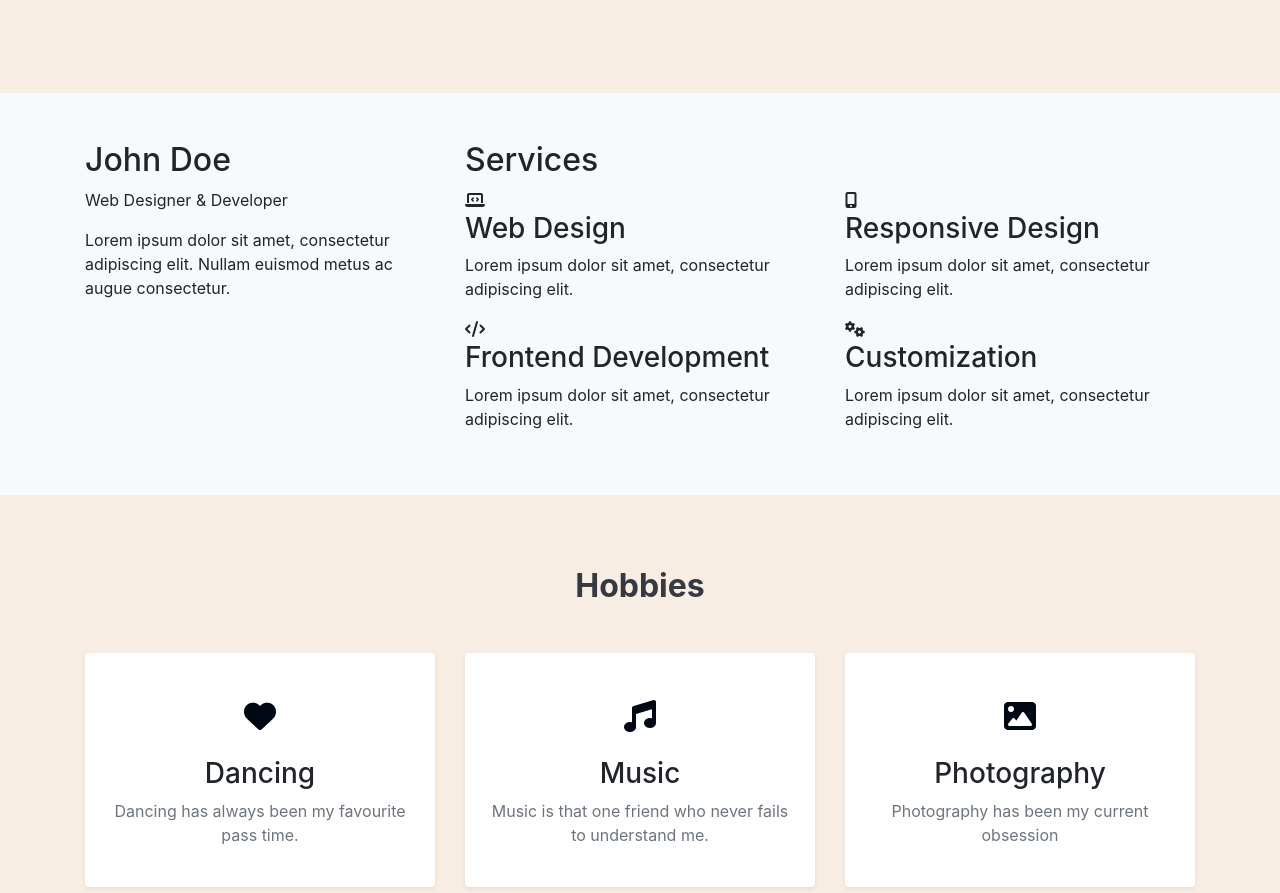
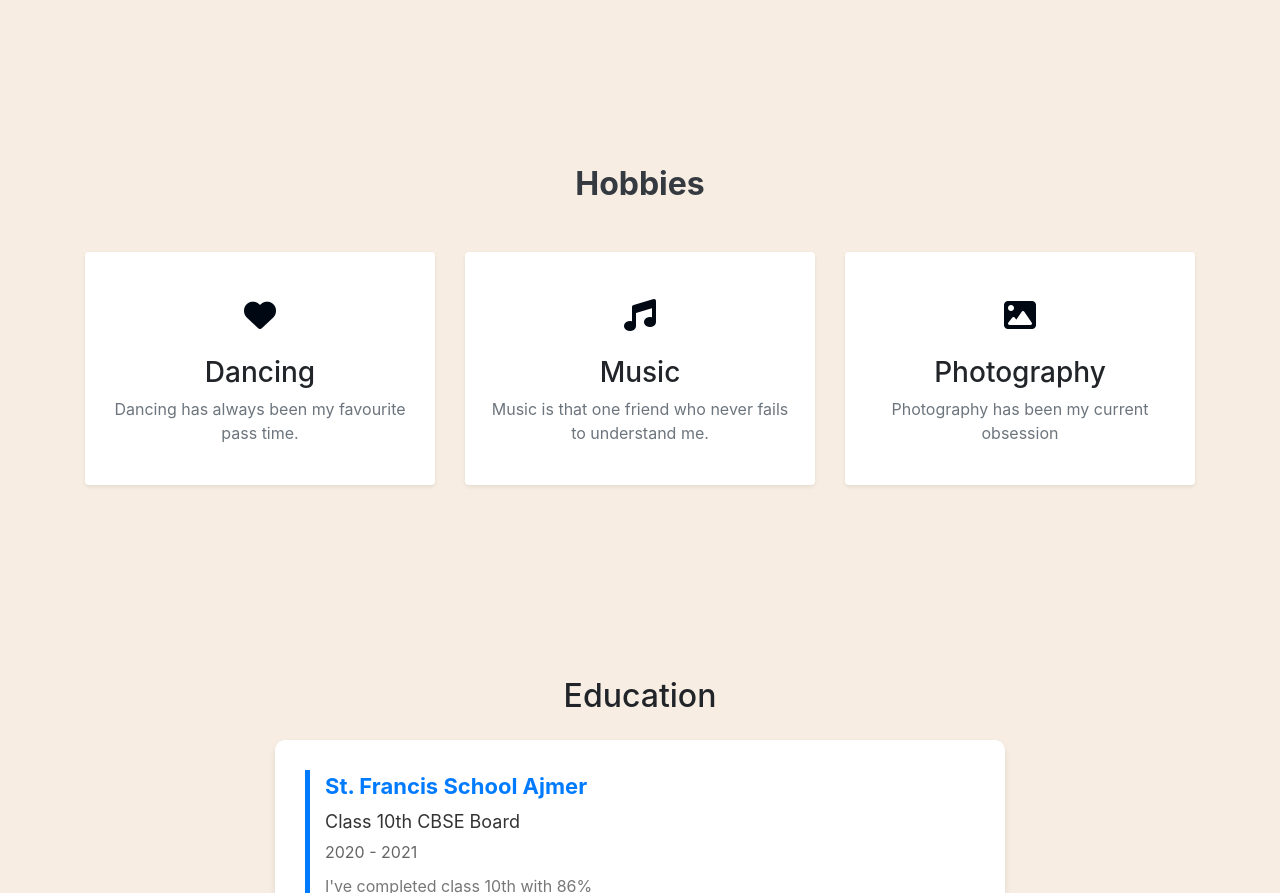
Before and after one commit to Yashikaa-sharma/Yashika__Profile, a plain HTML site: page index.html in a window 1280 px wide. Shown: the part 1282-2175 px from the top of the page. Drawn offline with nearby package versions, Linux system fonts and the light colour scheme.

Commit message:
Update index.html

```diff
--- a/index.html
+++ b/index.html
@@ -206,57 +206,6 @@ Also, here are some of the languages I've known so far.
 
 
 
-<!-- service section -->
-<section>
-	  <div class="container py-5">
-    <div class="row">
-      <!-- Profile information -->
-      <div class="col-md-4">
-        <h2>John Doe</h2>
-        <p>Web Designer & Developer</p>
-        <p>Lorem ipsum dolor sit amet, consectetur adipiscing elit. Nullam euismod metus ac augue consectetur.</p>
-      </div>
-      <!-- Services section -->
-      <div class="col-md-8">
-        <h2>Services</h2>
-        <div class="row">
-          <!-- Service item 1 -->
-          <div class="col-md-6">
-            <div class="service-item">
-              <i class="fas fa-laptop-code"></i>
-              <h3>Web Design</h3>
-              <p>Lorem ipsum dolor sit amet, consectetur adipiscing elit.</p>
-            </div>
-          </div>
-          <!-- Service item 2 -->
-          <div class="col-md-6">
-            <div class="service-item">
-              <i class="fas fa-mobile-alt"></i>
-              <h3>Responsive Design</h3>
-              <p>Lorem ipsum dolor sit amet, consectetur adipiscing elit.</p>
-            </div>
-          </div>
-          <!-- Service item 3 -->
-          <div class="col-md-6">
-            <div class="service-item">
-              <i class="fas fa-code"></i>
-              <h3>Frontend Development</h3>
-              <p>Lorem ipsum dolor sit amet, consectetur adipiscing elit.</p>
-            </div>
-          </div>
-          <!-- Service item 4 -->
-          <div class="col-md-6">
-            <div class="service-item">
-              <i class="fas fa-cogs"></i>
-              <h3>Customization</h3>
-              <p>Lorem ipsum dolor sit amet, consectetur adipiscing elit.</p>
-            </div>
-          </div>
-        </div>
-      </div>
-    </div>
-  </div>
-</section>
 
 <!-- hobbies section -->
 
```
